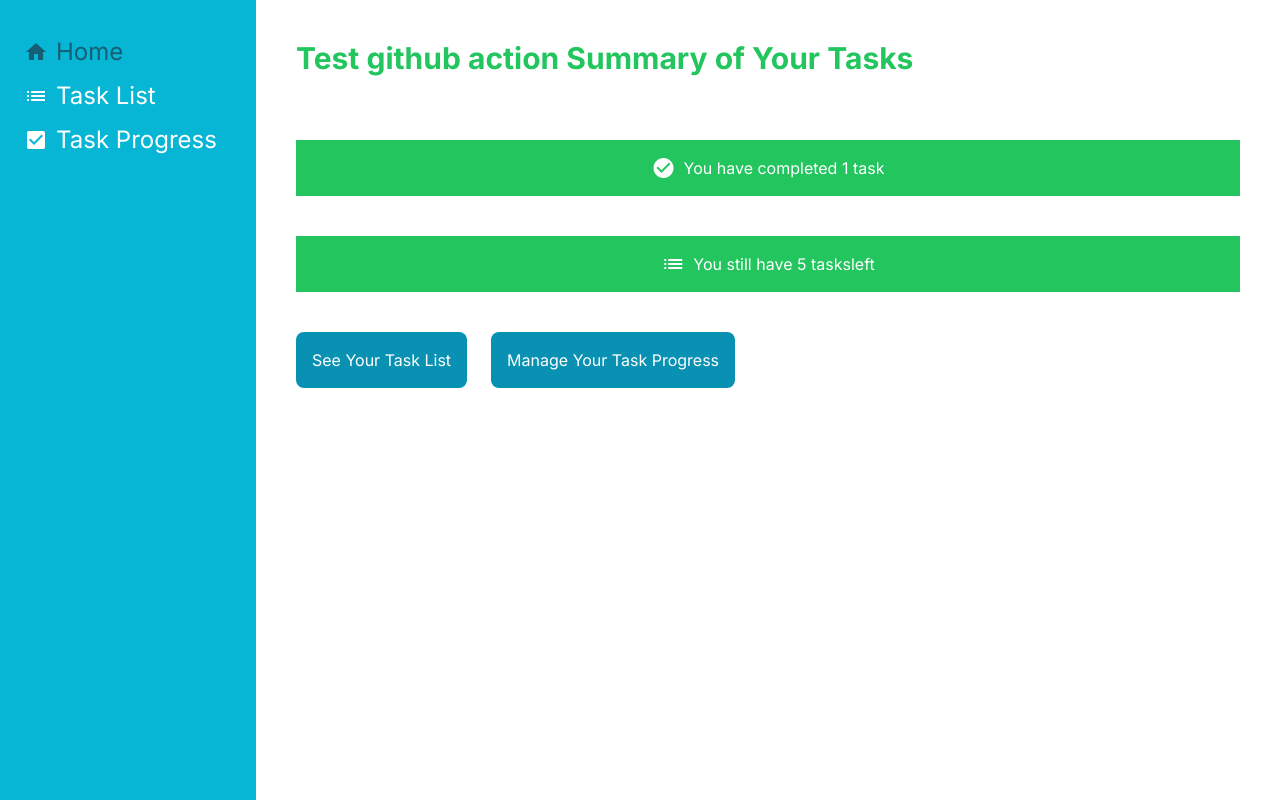
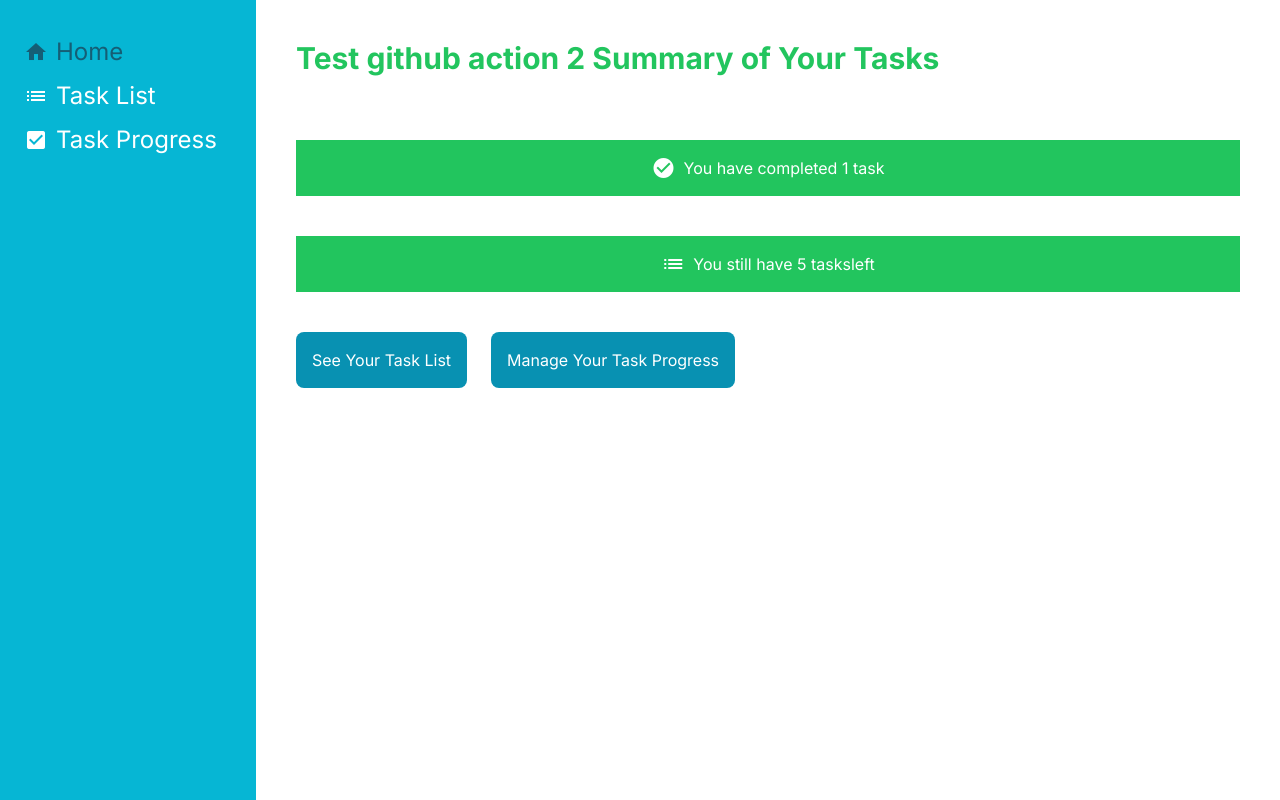
Before and after one commit to illiyyin/kanban-next, a Next.js app: page /kanban-next/ in a window 1280 px wide. Built offline with nearby package versions, Linux system fonts and the light colour scheme.

Commit message:
test github action

```diff
--- a/src/components/tasks/TaskSummary.tsx
+++ b/src/components/tasks/TaskSummary.tsx
@@ -11,7 +11,7 @@ const TaskSummary = (): JSX.Element => {
 
   return (
     <div className="w-full p-10">
-      <h1 className="text-green-500 mb-16 font-bold text-3xl">Test github action Summary of Your Tasks</h1>
+      <h1 className="text-green-500 mb-16 font-bold text-3xl">Test github action 2 Summary of Your Tasks</h1>
       {/* Diperbarui */}
       <div className='text-white bg-green-500 flex items-center justify-center mb-10 p-4 gap-x-2'>
         <span className="material-icons">check_circle</span>
```
